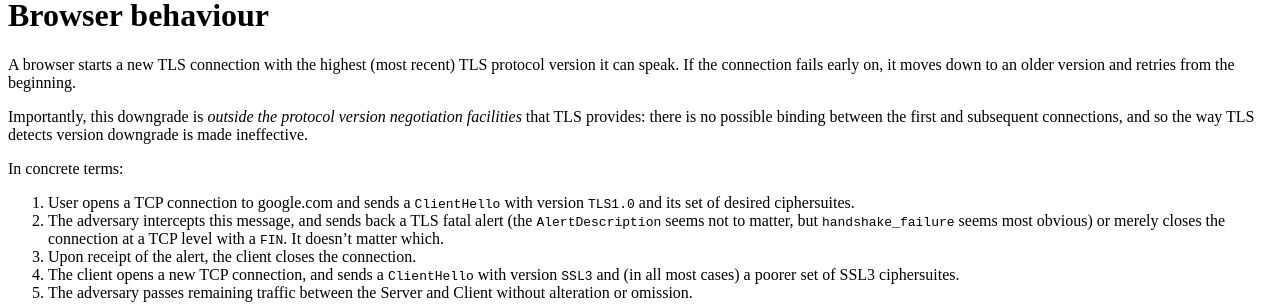
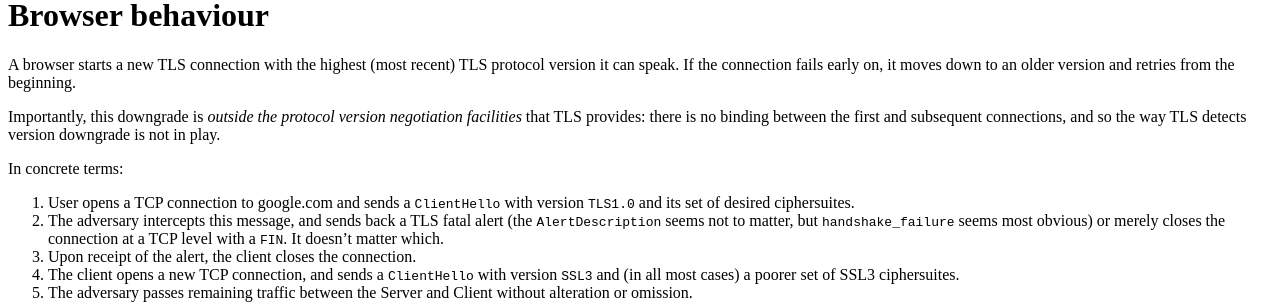
Before and after one commit to ctz/ctz.github.com, a Jekyll site: the page built from _posts/2013-07-07-tls-downgrade.md, in a window 1280 px wide and 1400 px high. Shown: the part 289-593 px from the top of the window. Built offline with Jekyll 4.4.1, drawn with Linux system fonts in a browser that asks for light colours; some of the changed text lies outside the part shown.

Commit message:
some rewording

```diff
--- a/_posts/2013-07-07-tls-downgrade.md
+++ b/_posts/2013-07-07-tls-downgrade.md
@@ -20,7 +20,7 @@ This is bad, and surprising.
 # Browser behaviour
 A browser starts a new TLS connection with the highest (most recent) TLS protocol version it can speak.  If the connection fails early on, it moves down to an older version and retries from the beginning.
 
-Importantly, this downgrade is *outside the protocol version negotiation facilities* that TLS provides: there is no possible binding between the first and subsequent connections, and so the way TLS detects version downgrade is made ineffective.
+Importantly, this downgrade is *outside the protocol version negotiation facilities* that TLS provides: there is no binding between the first and subsequent connections, and so the way TLS detects version downgrade is not in play.
 
 In concrete terms:
 
```
Also changed, not shown: other parts of _posts/2013-07-07-tls-downgrade.md (+1 -1 lines).
